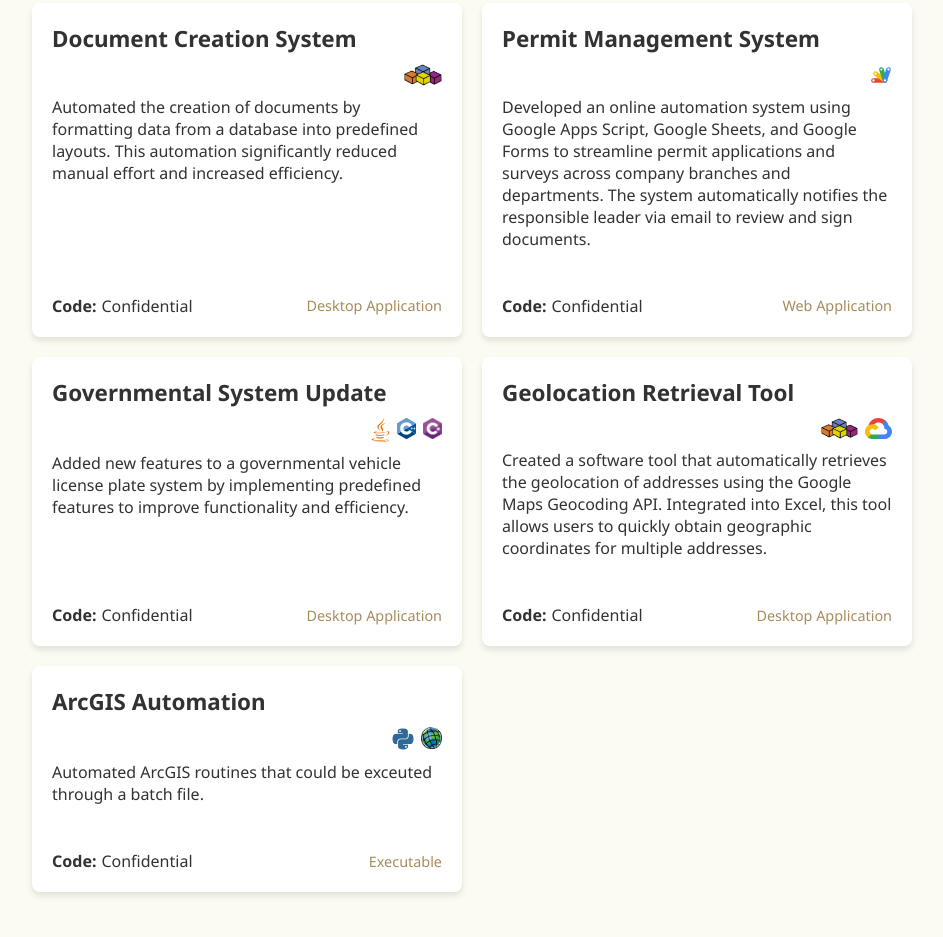
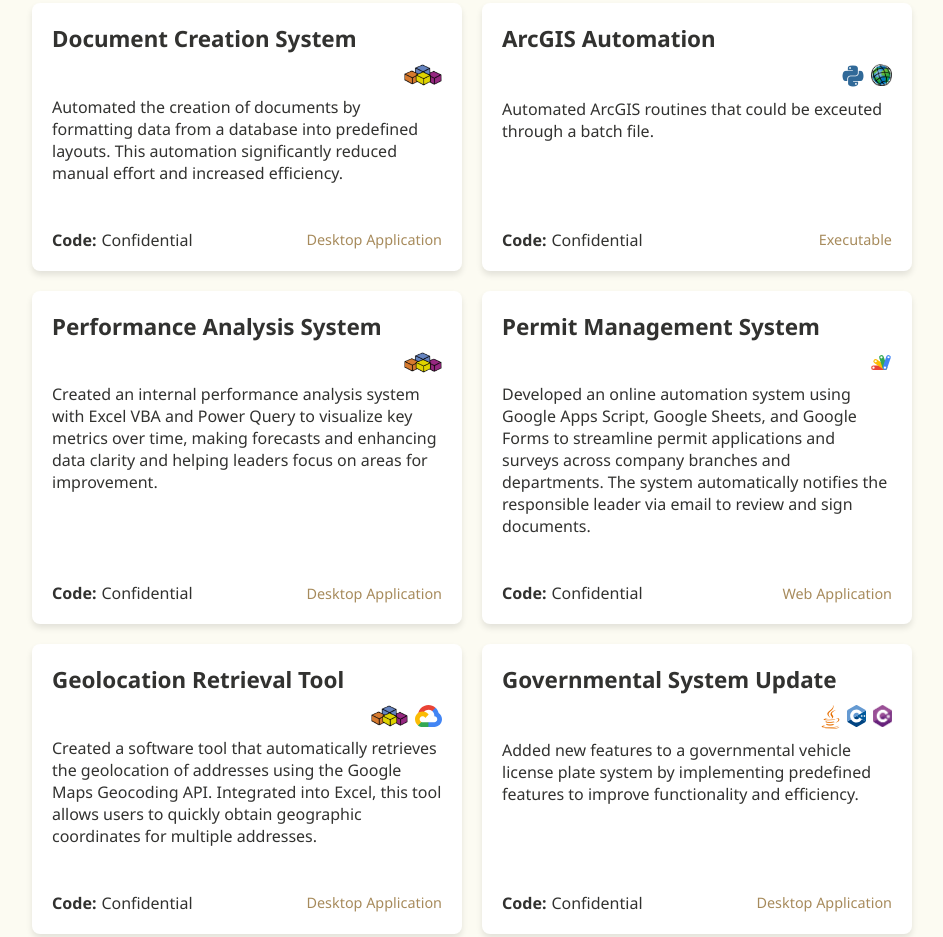
Before and after one commit to r-huebner/r-huebner.github.io, a plain HTML site: page index.html in a window 1280 px wide. Shown: the part 1729-2666 px from the top of the page, without its empty margins (308-1251 px from the left). Drawn offline with nearby package versions, Linux system fonts and the light colour scheme.

Commit message:
add project

```diff
--- a/index.html
+++ b/index.html
@@ -161,7 +161,36 @@
                             <span class="project-label">Desktop Application</span>
                         </div>
                     </div>
-
+                    <div class="project-card" data-tags="python arcgis">
+                        <div class="card-header">
+                            <h3>ArcGIS Automation</h3>
+                            <div class="tech-icons">
+                                <i class="fab fa-python" title="Python"></i>
+                                <img class="img-icon" src="images/icons/arcgis.webp" title="ArcGIS" loading="lazy">
+                            </div>
+                        </div>
+                        <div class="card-body">
+                            <p class="project-description">Automated ArcGIS routines that could be exceuted through a batch file.</div>
+                        <div class="card-footer">
+                            <strong>Code: </strong>Confidential
+                            <span class="project-label">Executable</span>
+                        </div>
+                    </div>
+                    <div class="project-card" data-tags="vba">
+                        <div class="card-header">
+                            <h3>Performance Analysis System</h3>
+                            <div class="tech-icons">
+                                <img class="img-icon" src="images/icons/vba.webp" title="VBA" loading="lazy">
+                            </div>
+                        </div>
+                        <div class="card-body">
+                            <p class="project-description">Created an internal performance analysis system with Excel VBA and Power Query to visualize key metrics over time, making forecasts and enhancing data clarity and helping leaders focus on areas for improvement.</p>
+                        </div>
+                        <div class="card-footer">
+                            <strong>Code: </strong>Confidential
+                            <span class="project-label">Desktop Application</span>
+                        </div>
+                    </div>
                     <div class="project-card" data-tags="google-apps-script">
                         <div class="card-header">
                             <h3>Permit Management System</h3>
@@ -175,24 +204,6 @@
                         <div class="card-footer">
                             <strong>Code: </strong>Confidential
                             <span class="project-label">Web Application</span>
-                        </div>
-                    </div>
-
-                    <div class="project-card" data-tags="java csharp cplusplus">
-                        <div class="card-header">
-                            <h3>Governmental System Update</h3>
-                            <div class="tech-icons">
-                                <i class="fab fa-java" title="Java"></i>
-                                <img class="img-icon" src="images/icons/cpp.svg" title="C++" loading="lazy">
-                                <img class="img-icon" src="images/icons/csharp.webp" title="C#" loading="lazy">
-                            </div>
-                        </div>
-                        <div class="card-body">
-                            <p class="project-description">Added new features to a governmental vehicle license plate system by implementing predefined features to improve functionality and efficiency.</p>
-                        </div>
-                        <div class="card-footer">
-                            <strong>Code: </strong>Confidential
-                            <span class="project-label">Desktop Application</span>
                         </div>
                     </div>
 
@@ -212,22 +223,25 @@
                             <span class="project-label">Desktop Application</span>
                         </div>
                     </div>
-
-                    <div class="project-card" data-tags="python arcgis">
+                    <div class="project-card" data-tags="java csharp cplusplus">
                         <div class="card-header">
-                            <h3>ArcGIS Automation</h3>
+                            <h3>Governmental System Update</h3>
                             <div class="tech-icons">
-                                <i class="fab fa-python" title="Python"></i>
-                                <img class="img-icon" src="images/icons/arcgis.webp" title="ArcGIS" loading="lazy">
+                                <i class="fab fa-java" title="Java"></i>
+                                <img class="img-icon" src="images/icons/cpp.svg" title="C++" loading="lazy">
+                                <img class="img-icon" src="images/icons/csharp.webp" title="C#" loading="lazy">
                             </div>
                         </div>
                         <div class="card-body">
-                            <p class="project-description">Automated ArcGIS routines that could be exceuted through a batch file.</div>
+                            <p class="project-description">Added new features to a governmental vehicle license plate system by implementing predefined features to improve functionality and efficiency.</p>
+                        </div>
                         <div class="card-footer">
                             <strong>Code: </strong>Confidential
-                            <span class="project-label">Executable</span>
+                            <span class="project-label">Desktop Application</span>
                         </div>
                     </div>
+
+
                 </div>
 
         </div>
```
